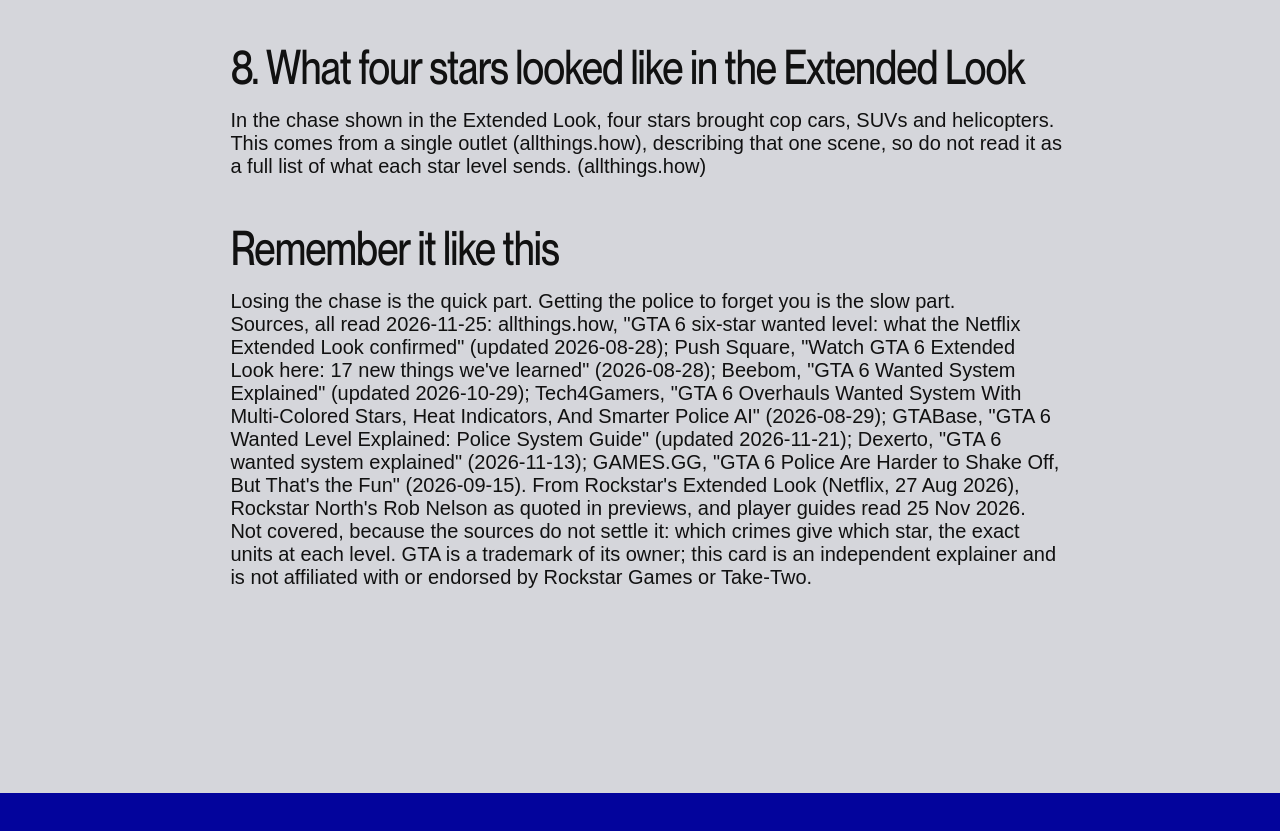
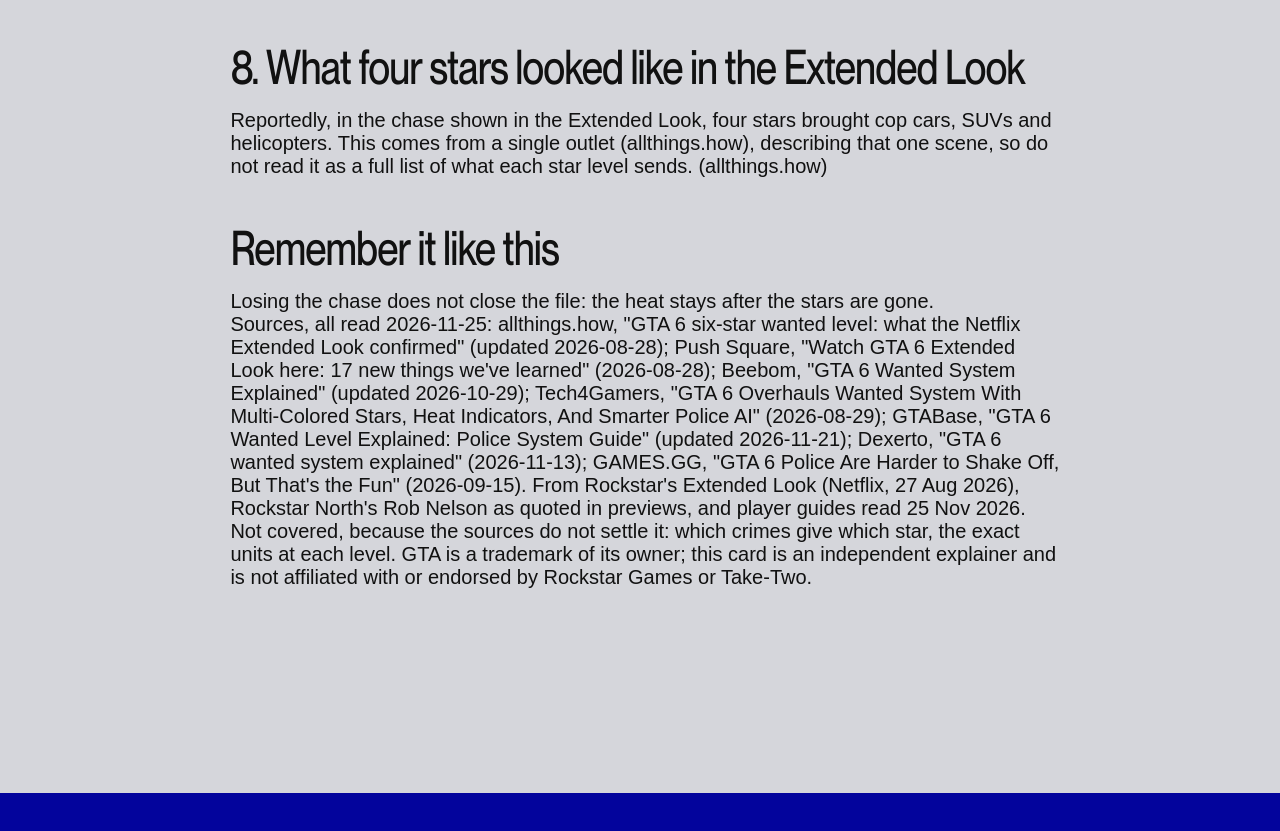
Before and after one commit to huberttheinventor/huberttheinventor.github.io, a plain HTML site: page stars.html in a window 1280 px wide. Shown: the part 2394-3225 px from the top of the page. Drawn offline with Linux system fonts and the light colour scheme; a web font is replaced by a local one.

Commit message:
stars.html: card matches the revised film 56 script hedges (reportedly helicopter, sourced closing line); not pushed
Co-Authored-By: Claude Sonnet 5.5 <noreply@anthropic.com>

```diff
--- a/stars.html
+++ b/stars.html
@@ -154,9 +154,9 @@ header .logo .line__inner{transform:none;opacity:1}
 <ul><li>Wear a mask before the crime.</li><li>Change your outfit.</li><li>Switch to a different car, or leave the old one.</li><li>Split Jason and Lucia up.</li><li>Leave the area and lie low.</li></ul>
 <p>(Beebom; GTABase; Dexerto. The outfit point also comes from Nelson, as quoted in GAMES.GG&#x27;s report.)</p>
 <h2>8. What four stars looked like in the Extended Look</h2>
-<p>In the chase shown in the Extended Look, four stars brought cop cars, SUVs and helicopters. This comes from a single outlet (allthings.how), describing that one scene, so do not read it as a full list of what each star level sends. (allthings.how)</p>
+<p>Reportedly, in the chase shown in the Extended Look, four stars brought cop cars, SUVs and helicopters. This comes from a single outlet (allthings.how), describing that one scene, so do not read it as a full list of what each star level sends. (allthings.how)</p>
 <h2>Remember it like this</h2>
-<p>Losing the chase is the quick part. Getting the police to forget you is the slow part.</p>
+<p>Losing the chase does not close the file: the heat stays after the stars are gone.</p>
 <p>Sources, all read 2026-11-25: allthings.how, &quot;GTA 6 six-star wanted level: what the Netflix Extended Look confirmed&quot; (updated 2026-08-28); Push Square, &quot;Watch GTA 6 Extended Look here: 17 new things we&#x27;ve learned&quot; (2026-08-28); Beebom, &quot;GTA 6 Wanted System Explained&quot; (updated 2026-10-29); Tech4Gamers, &quot;GTA 6 Overhauls Wanted System With Multi-Colored Stars, Heat Indicators, And Smarter Police AI&quot; (2026-08-29); GTABase, &quot;GTA 6 Wanted Level Explained: Police System Guide&quot; (updated 2026-11-21); Dexerto, &quot;GTA 6 wanted system explained&quot; (2026-11-13); GAMES.GG, &quot;GTA 6 Police Are Harder to Shake Off, But That&#x27;s the Fun&quot; (2026-09-15). From Rockstar&#x27;s Extended Look (Netflix, 27 Aug 2026), Rockstar North&#x27;s Rob Nelson as quoted in previews, and player guides read 25 Nov 2026. Not covered, because the sources do not settle it: which crimes give which star, the exact units at each level. GTA is a trademark of its owner; this card is an independent explainer and is not affiliated with or endorsed by Rockstar Games or Take-Two.</p>
     </div>
   </section></div>
```
